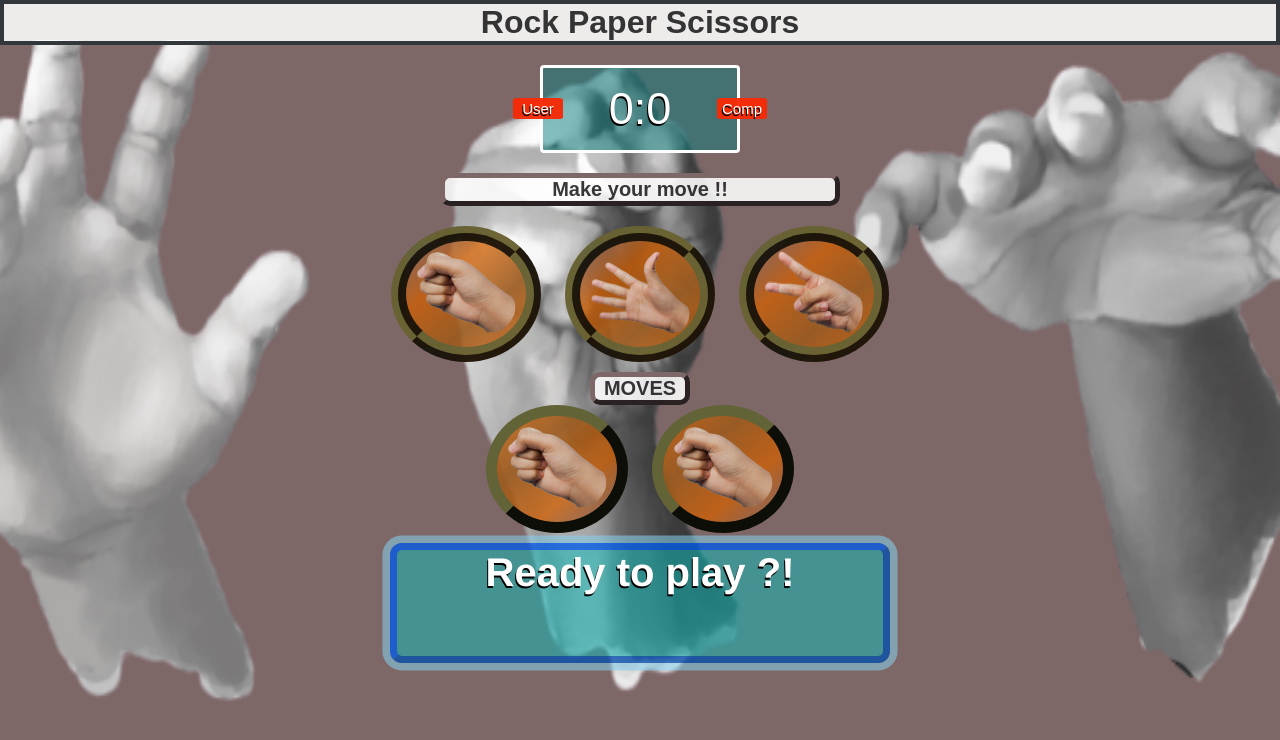
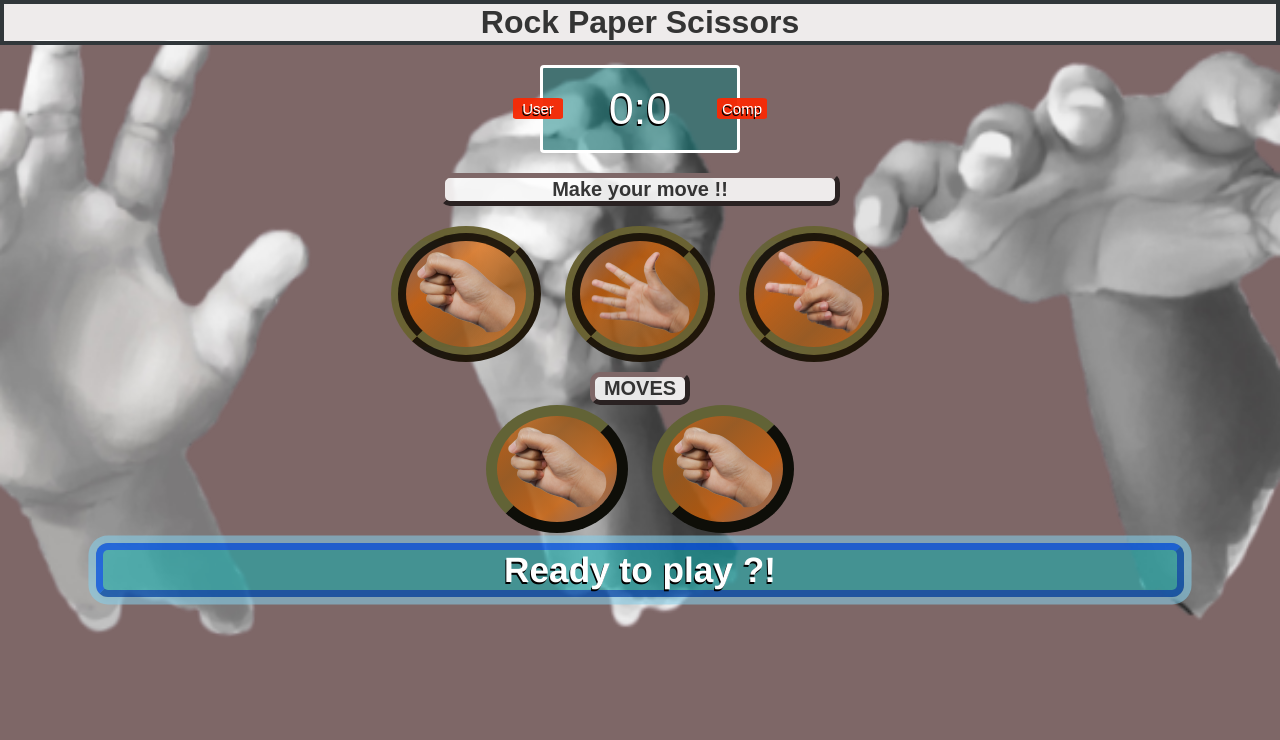
Before and after one commit to apurvaspace/rock_paper_scissors, a plain HTML site: page index.html in a window 1280 px wide. Drawn offline with Linux system fonts and the light colour scheme.

Commit message:
Update style.css

```diff
--- a/style.css
+++ b/style.css
@@ -143,7 +143,7 @@ body {
 }
 
 .result{
-        font-size: 40px;
+        font-size: 2.2rem;
         margin: 10px auto;
         border: 2mm outset rgba(0, 47, 255, 0.534);
         box-shadow: 0 0 0 2mm rgba(135, 207, 235, 0.568);
@@ -151,8 +151,8 @@ body {
         color: white;
         text-shadow: -1px 2px 0 rgb(0, 0, 0);
         background-color: rgba(11, 190, 190, 0.5);
-        width: 500px;
-        height: 120px;
+        width: 85%;
+        height:fit-content;
         text-align: center;
         font-family:'Franklin Gothic Medium', 'Arial Narrow', Arial, sans-serif;
         font-weight: bold;
```
